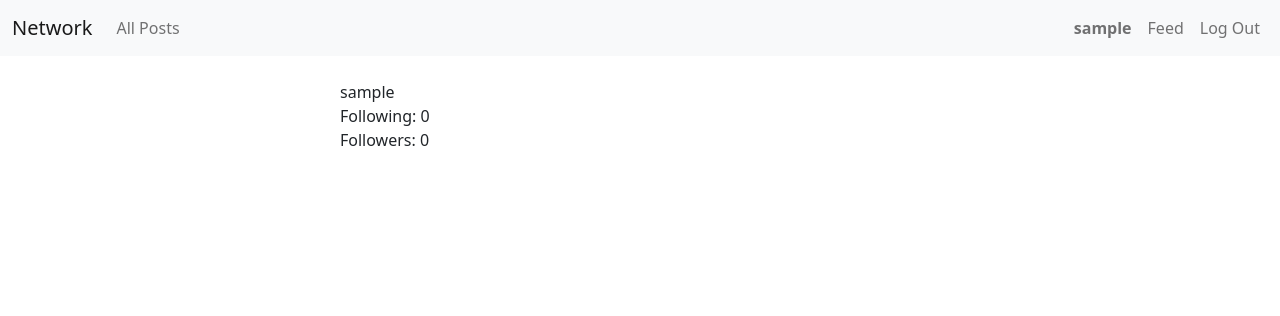
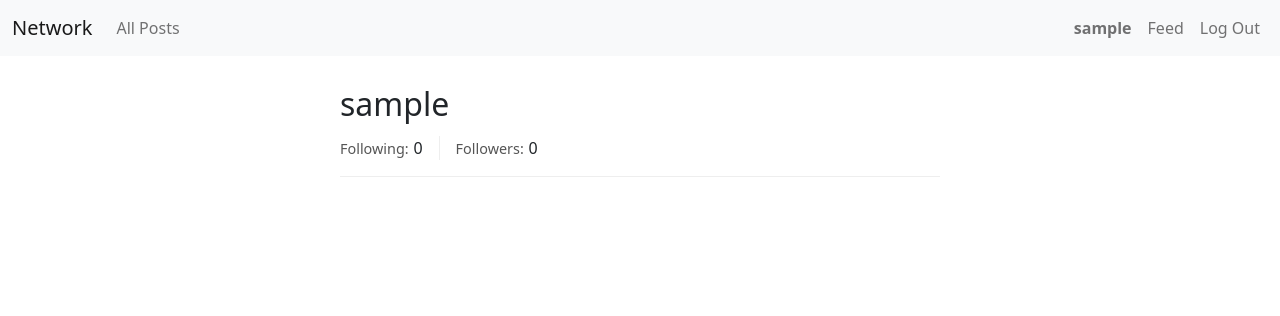
Before and after one commit to kftlfd/snetwork, a Django app: template network/templates/network/user.html in a window 1280 px wide. Shown: the top 316 px of the page. Run offline with Django 3.2, Linux system fonts and the light colour scheme; the template is opened without the code that fills it: values that come from a table or form of the project are taken from there, others are empty; the visitor is signed in with stand-in values (Sample User, id 1); data comes from the database, SQL or seed files in the repository.

Commit message:
improved styling

```diff
--- a/network/static/network/styles.css
+++ b/network/static/network/styles.css
@@ -83,8 +83,27 @@
   margin-bottom: 0.75rem;
 }
 
-.add-form {
+.add-form,
+.user-profile {
   padding-bottom: 1rem;
   margin-bottom: 1rem;
   border-bottom: 1px solid #eee;
 }
+
+.user-profile {
+  display: flex;
+  flex-direction: column;
+  gap: 0.5rem;
+}
+.user-profile .username {
+  font-size: 2rem;
+}
+.user-profile .stats {
+  display: flex;
+  gap: 1rem;
+}
+.user-profile .label {
+  color: #555;
+  font-size: 0.9rem;
+  margin-right: 0.3rem;
+}
--- a/network/templates/network/user.html
+++ b/network/templates/network/user.html
@@ -2,32 +2,34 @@
 {% load custom_tags %}
 
 {% block body %}
-
 {% if u %}
 
-<div>
-  <div>{{ u.username }}</div>
-  <div>Following: {{ u.following.count }}</div>
-  <div>Followers: {{ u.followers.count }}</div>
+<div class="user-profile">
+  <div class="username">{{ u.username }}</div>
+
+  <div class="stats">
+    <div><span class="label">Following:</span>{{ u.following.count }}</div>
+    <div class="sep"></div>
+    <div><span class="label">Followers:</span>{{ u.followers.count }}</div>
   </div>
 
   {% if user.is_authenticated and user != u %}
-<form action="{% url 'user_follow' u.id %}" method="POST">
+  <form action="{% url 'user_follow' %}" method="POST">
     {% csrf_token %}
+    <input type="hidden" name="user" value="{{u.id}}">
     {% user_follows user u as follows %}
     {% if not follows %}
-  <button type="submit" name="follow" value="true">Follow</button>
+    <button class="btn btn-primary" type="submit" name="follow" value="true">Follow</button>
     {% else %}
-  <button type="submit" name="follow" value="false">Unfollow</button>
+    <button class="btn btn-outline-secondary" type="submit" name="follow" value="false">Unfollow</button>
     {% endif %}
   </form>
   {% endif %}
+</div>
 
 {% for post in posts %}
-  <br>
 {% include "network/post.html" %}
 {% endfor %}
 
 {% endif %}
-
 {% endblock %}
```
Lines whose indentation alone changed are shown as unchanged.
